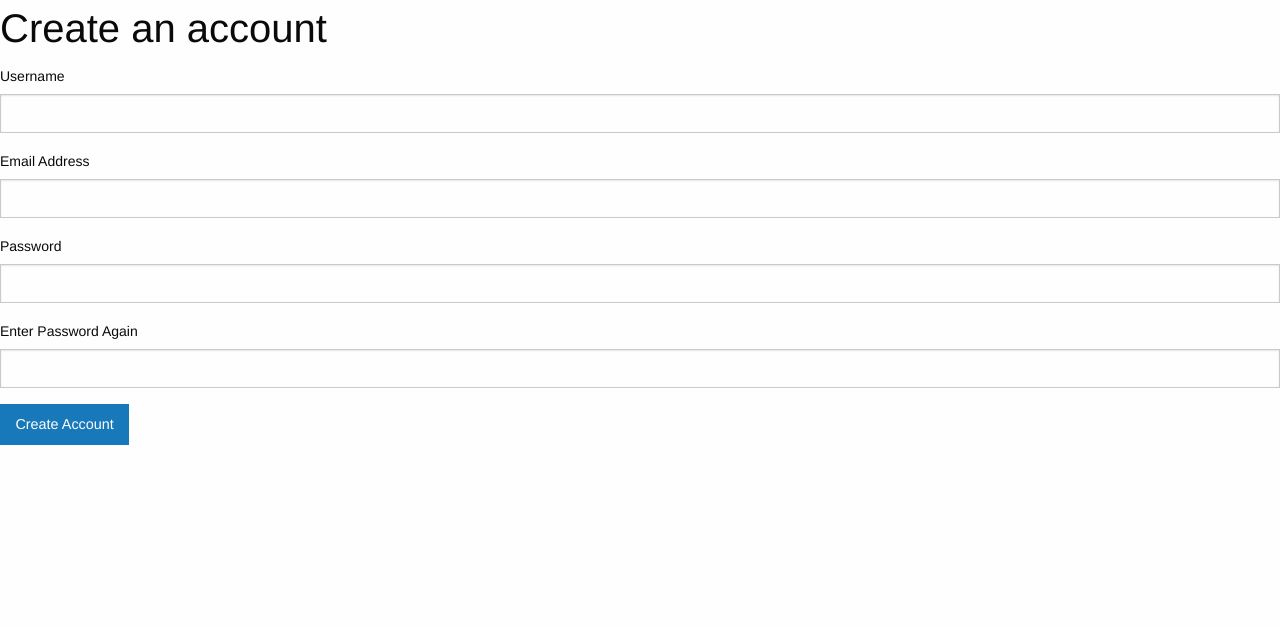
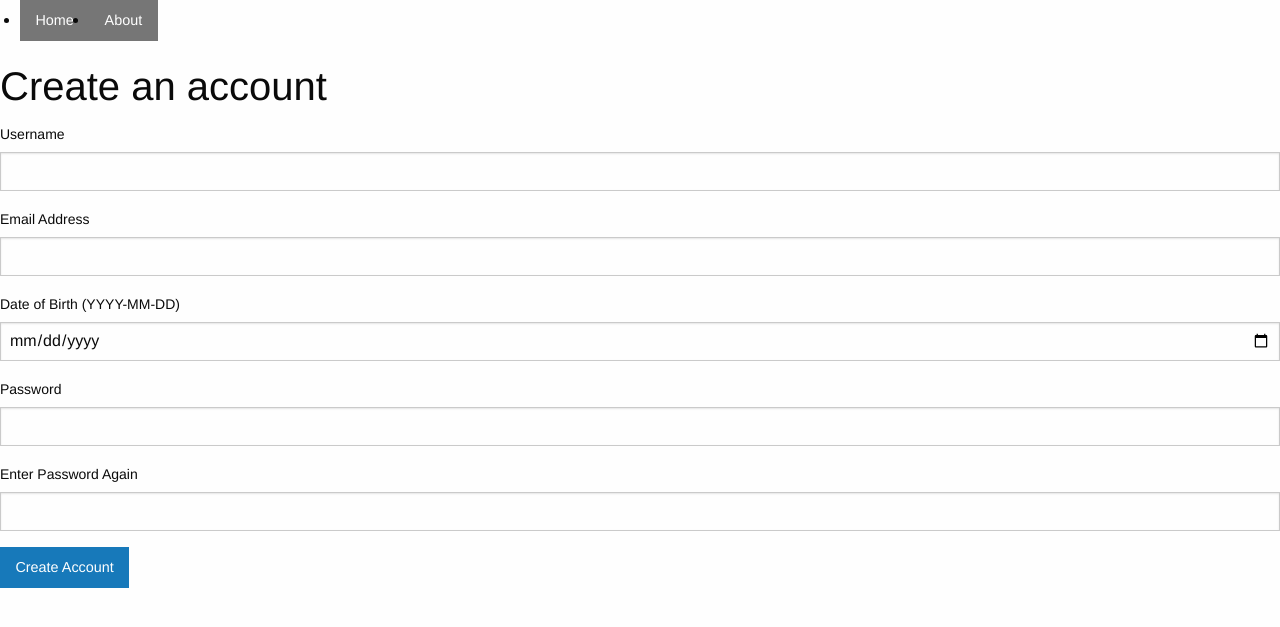
Before and after one commit to luster/is-pepsi-okay, a Flask app: page /accounts/register in a window 1280 px wide. Shown: the top 627 px of the page. Run offline with Flask 2, Linux system fonts and the light colour scheme; some libraries are stand-ins or nearby versions.

Commit message:
fixed some shit

```diff
--- a/IsPepsiOkay/forms.py
+++ b/IsPepsiOkay/forms.py
@@ -1,6 +1,6 @@
 from flask.ext.wtf import Form
 from wtforms import validators
-from wtforms import BooleanField, TextField, PasswordField, IntegerField, SelectField, HiddenField
+from wtforms import BooleanField, TextField, PasswordField, IntegerField, SelectField, HiddenField, DateField
 from flask.ext.login import current_user
 from IsPepsiOkay import database
 
@@ -9,6 +9,7 @@ class RegistrationForm(Form):
     email = TextField('Email Address', [validators.Length(min=6, max=40)])
     password = PasswordField('Password', [validators.Length(min=6, max =40), validators.Required(), validators.EqualTo('confirm', message='Passwords must match')])
     confirm = PasswordField('Enter Password Again')
+    dob = DateField('Date of Birth (YYYY-MM-DD)')
 
 class ChangePasswordForm(Form):
     oldPassword = PasswordField('Password', [validators.Required()])
--- a/IsPepsiOkay/models.py
+++ b/IsPepsiOkay/models.py
@@ -2,11 +2,12 @@ from flask.ext.login import UserMixin
 
 class User(UserMixin):
 
-    def __init__(self, username, email, password, active=True):
+    def __init__(self, username, email, password, dob, active=True):
         self.username = username
         self.email = email
         self.password = password
         self.active = active
+        self.dob = dob
 
     def is_active(self):
         return self.active
--- a/IsPepsiOkay/templates/accounts/register.html
+++ b/IsPepsiOkay/templates/accounts/register.html
@@ -1,6 +1,7 @@
 {% extends "base.html" %}
 
 {% block content %}
+    {% include "navigation.html" %}
     <div class="row">
         <div class="twelve columns">
             <h2>Create an account</h2>
@@ -17,6 +18,7 @@
                     <dl>
                         {{ render_field(form.username) }}
                         {{ render_field(form.email) }}
+                        {{ render_field(form.dob) }}
                         {{ render_field(form.password) }}
                         {{ render_field(form.confirm) }}
                     </dl>
--- a/IsPepsiOkay/templates/navigation.html
+++ b/IsPepsiOkay/templates/navigation.html
@@ -0,0 +1,6 @@
+<div id="navigation">
+    <ul class="button-group radius">
+        <li><a href="{{ url_for('index') }}" class="button radius secondary medium">Home</a></li>
+        <li><a href="{{ url_for('about') }}" class="button radius secondary medium">About</a></li>
+    </ul>
+</div>
--- a/IsPepsiOkay/views.py
+++ b/IsPepsiOkay/views.py
@@ -8,6 +8,9 @@ import hashlib
 def index():
     return render_template('index.html')
 
+@app.route('/about')
+def about():
+    return 'About Page TODO'
 
 @login_manager.user_loader
 def load_user(user_id):
@@ -42,17 +45,15 @@ def register():
     form = RegistrationForm()
     username_error = False
     if request.method == 'POST' and form.validate():
-        #try:
-        if True:
+        try:
             m = hashlib.md5()
             m.update(form.password.data)
-            user = database.insert_user(form.username.data, form.email.data, m.hexdigest())
+            user = database.insert_user(form.username.data, form.email.data, m.hexdigest(), form.dob)
             if user is not None:
                 login_user(user)
-            #flash("Successfully Registered!")
             return redirect(request.args.get("next") or url_for("index"))
-        #except Exception:
-        #    username_error = True
+        except Exception:
+            username_error = True
     return render_template("accounts/register.html", form=form, username_error=username_error)
 
 
```
Also changed, not shown: IsPepsiOkay/database/database.py (+12 -8 lines).
